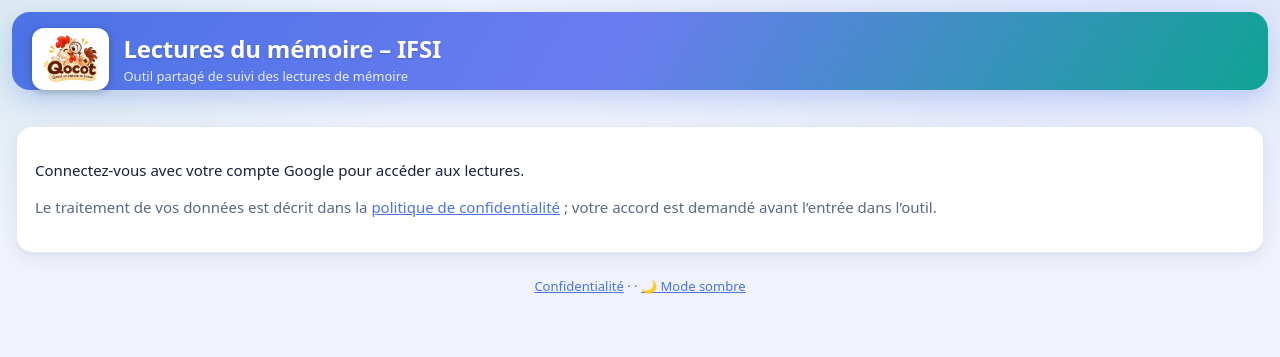
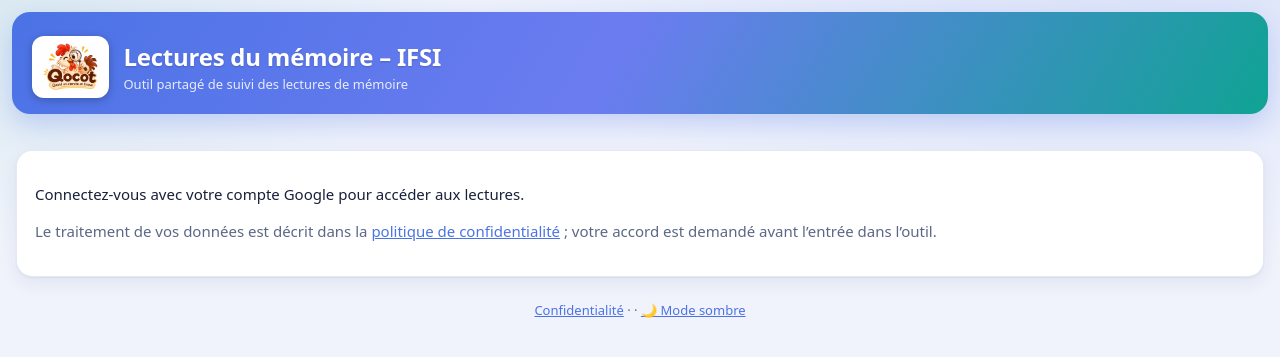
Before and after one commit to chrisguillet/lespetitschercheurs-ifsi, a PHP site: page /site/ in a window 1280 px wide. Shown: the top 357 px of the page. Run offline with PHP 8.4, Linux system fonts and the light colour scheme; some libraries are stand-ins or nearby versions.

Commit message:
Rétroplanning : lien de visio (Google Meet) par entrée, bouton « Créer un Meet » ; en-tête : marge sous le logo
Co-Authored-By: Claude Haiku 5.5 <noreply@anthropic.com>

```diff
--- /dev/null
+++ b/serveur/api/sql/013_visio.sql
@@ -0,0 +1,2 @@
+-- Lien de visioconférence d'une entrée du rétroplanning (réunion, tâche…), typiquement un lien Google Meet.
+ALTER TABLE jalons ADD COLUMN visio VARCHAR(300) NOT NULL DEFAULT '' AFTER note;
--- a/serveur/api/src/Migrations.php
+++ b/serveur/api/src/Migrations.php
@@ -12,7 +12,7 @@ final class Migrations
 {
     /** Fichiers par base, dans l'ordre. */
     public const FICHIERS = [
-        'principale' => ['001_principal.sql', '003_acces.sql', '004_import.sql', '005_jalons_types.sql', '006_doublons.sql', '007_traductions.sql', '008_chat_regles.sql', '009_scores_jeux.sql', '010_suggestions.sql', '011_bac_a_sable.sql', '012_jalons_personnes.sql'],
+        'principale' => ['001_principal.sql', '003_acces.sql', '004_import.sql', '005_jalons_types.sql', '006_doublons.sql', '007_traductions.sql', '008_chat_regles.sql', '009_scores_jeux.sql', '010_suggestions.sql', '011_bac_a_sable.sql', '012_jalons_personnes.sql', '013_visio.sql'],
         'chat' => ['002_chat.sql'],
     ];
 
--- a/serveur/api/src/Suivi.php
+++ b/serveur/api/src/Suivi.php
@@ -15,7 +15,7 @@ final class Suivi
 
     private const TYPES = [
         'reunion' => ['table' => 'reunions', 'champs' => ['date', 'titre', 'participants', 'vu', 'attendu', 'suite']],
-        'jalon' => ['table' => 'jalons', 'champs' => ['titre', 'type', 'echeance', 'heure', 'statut', 'note', 'debut', 'alerte_jours']],
+        'jalon' => ['table' => 'jalons', 'champs' => ['titre', 'type', 'echeance', 'heure', 'statut', 'note', 'visio', 'debut', 'alerte_jours']],
         'terme' => ['table' => 'glossaire', 'champs' => ['mot', 'definition', 'reference']],
     ];
     private const DATES = ['date', 'echeance', 'debut'];
@@ -231,6 +231,9 @@ final class Suivi
                     $d['debut'] = '';   // une plage d'un jour est une date fixe
                 }
             }
+            if ($d['visio'] !== '' && preg_match('#^https://[^\s<>"\']{3,290}$#i', $d['visio']) !== 1) {
+                throw new Erreur('invalid', 'Le lien de visio doit commencer par https://');
+            }
             if ($d['alerte_jours'] !== '' && (preg_match('/^\d{1,3}$/', $d['alerte_jours']) !== 1 || (int) $d['alerte_jours'] > 365)) {
                 throw new Erreur('invalid', 'Alerte : nombre de jours entre 0 et 365');
             }
--- a/site/js/retro.js
+++ b/site/js/retro.js
@@ -99,7 +99,7 @@ function lignesJour(cle) {
   const ligne = j => `<div class="rrow ${j.statut === "fait" ? "fait" : ""}" style="--t:${typeEntree(j).c}"><i></i>
       <div class="rtxt"><div><b>${esc(typeEntree(j).ico)} ${esc(j.titre)}</b>${pastPers(j)} <span class="meta">${esc(typeEntree(j).lib)}${j.heure ? " · " + esc(j.heure) : ""}${estPlage(j) ? " · " + esc(fmtDatesJalon(j)) : ""}</span></div>
         ${j.par ? `<div class="meta"><span class="dot" style="background:${esc(j.par_couleur || "#888")}"></span> ${esc(j.par)}</div>` : ""}
-        <div class="meta">${esc(STATUT_JALON[j.statut] || j.statut)} ${delaiJalon(j)}${j.note ? " · " + esc(j.note) : ""}</div></div>
+        <div class="meta">${esc(STATUT_JALON[j.statut] || j.statut)} ${delaiJalon(j)}${j.note ? " · " + esc(j.note) : ""}${urlSure(j.visio) ? ` · <a href="${esc(urlSure(j.visio))}" target="_blank" rel="noopener noreferrer">🎥 Visio</a>` : ""}</div></div>
       ${j.modifiable ? `<div class="ract"><button type="button" class="btn sm sec" data-rpf="${esc(j.id)}" title="${j.statut === "fait" ? "Remettre à faire" : "Marquer comme fait"}">${j.statut === "fait" ? "↩" : "✓"}</button><button type="button" class="btn sm sec" data-rped="${esc(j.id)}">Modifier</button><button type="button" class="btn sm sec del" data-rpdel="${esc(j.id)}" aria-label="Supprimer">🗑</button></div>` : ""}</div>`;
   return (el.length ? el.map(ligne).join("") : '<div class="meta">Rien de prévu ce jour-là.</div>')
     + (cr.length ? `<div class="rtit" style="margin-top:12px">📝 Comptes rendus de réunion</div>${cr.map(r => `<div class="rrow" style="--t:#7c3aed"><i></i><div class="rtxt"><b>${esc(r.titre || "Compte rendu")}</b></div><div class="ract"><button type="button" class="btn sm sec" data-rcr="${esc(r.id)}">📄 Aperçu / PDF</button></div></div>`).join("")}` : "")
@@ -143,6 +143,7 @@ function ouvrirEntree(id, cleDefaut) {
       <div><label for="e_statut">Statut</label><select id="e_statut">${Object.keys(STATUT_JALON).map(k => `<option value="${k}" ${j.statut === k ? "selected" : ""}>${esc(STATUT_JALON[k])}</option>`).join("")}</select></div>
       <div><label for="e_alerte">Alerte dans l’outil</label><select id="e_alerte">${ale.map(a => `<option value="${esc(a[0])}" ${a[0] === al ? "selected" : ""}>${esc(a[1])}</option>`).join("")}</select></div>
       <div style="grid-column:1/-1"><label>Personnes concernées <span class="meta">(une pastille de leur couleur sur l’entrée)</span></label><div class="grow">${(groupeCourant() || {}).membres ? (groupeCourant().membres).map(m => `<label class="chk"><input type="checkbox" data-epers="${esc(m.pid)}" ${(j.personnes || []).some(p => p.pid === m.pid) ? "checked" : ""}> ${esc(m.prenom)}</label>`).join("") : ""}</div></div>
+      <div style="grid-column:1/-1"><label for="e_visio">Visio <span class="meta">(lien Google Meet ou autre, en https)</span></label><div class="grow"><input id="e_visio" type="url" maxlength="290" value="${esc(j.visio || "")}" placeholder="https://meet.google.com/…" style="flex:1;min-width:200px"><button type="button" class="btn sm sec" id="e_meet" title="Ouvre Google Meet dans un nouvel onglet : créez la réunion, puis collez ici son lien">🎥 Créer un Meet</button></div></div>
       <div style="grid-column:1/-1"><label for="e_note">Note</label><input id="e_note" maxlength="500" value="${esc(j.note || "")}"></div></div>
     <div class="meta">L’alerte apparaît dans la cloche 🔔 des membres du groupe, tant que l’entrée n’est pas « Fait ». Chacun peut la reporter.</div>
     <div class="savebar"><div id="eerr" class="err" role="alert"></div><button class="btn" id="esave" type="button">Enregistrer</button> <button class="btn sec" id="ecancel" type="button">Annuler</button></div>`;
@@ -162,7 +163,7 @@ async function enregistrerEntree() {
   if (!date) { $("eerr").textContent = "Indiquez la date."; return; }
   if (fin && fin < date) { $("eerr").textContent = "La date de fin doit suivre la date de début."; return; }
   const data = { titre: $("e_titre").value, type: RP.type, debut: fin && fin !== date ? date : "", echeance: fin && fin !== date ? fin : date, heure: $("e_heure").value,
-    statut: $("e_statut").value, alerte_jours: $("e_alerte").value, note: $("e_note").value, personnes: [...document.querySelectorAll("[data-epers]:checked")].map(c => c.dataset.epers) };
+    statut: $("e_statut").value, alerte_jours: $("e_alerte").value, note: $("e_note").value, visio: $("e_visio").value.trim(), personnes: [...document.querySelectorAll("[data-epers]:checked")].map(c => c.dataset.epers) };
   $("esave").disabled = true;
   try {
     const res = await enCours("Enregistrement…", () => api("jalon_save", { groupe_id: g.id, id: f.id || undefined, data }));
@@ -253,3 +254,6 @@ document.addEventListener("click", e => {
   if (!e.target.closest(".mcpop")) document.querySelectorAll(".mcpop").forEach(x => x.remove());
 });
 document.addEventListener("keydown", e => { if (e.key === "Escape") document.querySelectorAll(".mcpop").forEach(x => x.remove()); });
+
+// « Créer un Meet » : ouvre Google Meet dans un nouvel onglet (la personne connectée à son compte Google y crée la réunion, puis colle le lien dans le champ).
+document.addEventListener("click", e => { if (e.target.closest && e.target.closest("#e_meet")) window.open("https://meet.google.com/new", "_blank", "noopener"); });
--- a/site/style.css
+++ b/site/style.css
@@ -950,3 +950,7 @@ header .brand h1{white-space:nowrap}
 .toprow > div:first-child{flex:1 1 auto;min-width:0}
 .rightcol{flex:0 1 auto;min-width:0;max-width:60%}
 @media (max-width:640px){header .brand h1{white-space:normal}.rightcol{max-width:100%}}
+
+/* En-tête : la tuile du logo ne touche plus le cadre (marge en haut et en bas) */
+header .toprow{padding-top:6px;padding-bottom:14px}
+header .brand .logo{margin:2px 0}
```
Also changed, not shown: serveur/tests/integration.php (+3 -0 lines).
